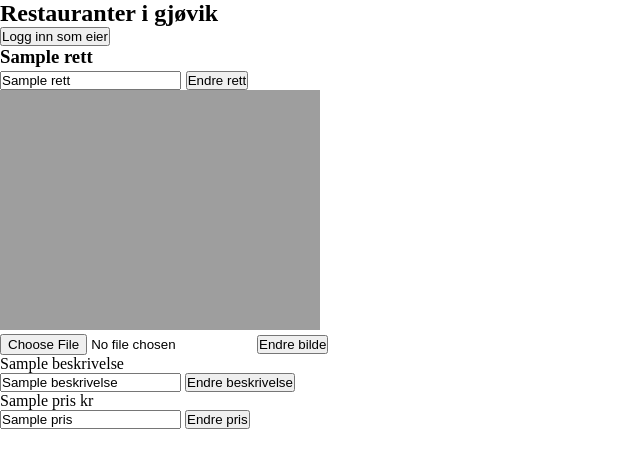
After one commit to Smasia/FPE, a Flask app: template frontend/templates/rediger.html in a window 1280 px wide. The commit adds this page. Shown: the top 468 px of the page, without its empty margins (0-640 px from the left). Run offline with Flask 3, Linux system fonts and the light colour scheme; the template is opened without the code that fills it: most values are stand-ins (such as "Sample title", 1, 10 or a date in 2020).

Commit message:
La til rediger ruter i begge flask applikasjonene som redigerer hver sin del av retten.

```diff
--- a/backend/app.py
+++ b/backend/app.py
@@ -37,13 +37,23 @@ def get_restaurant():
 
 # Rute for å hente menyer og retter fra serveren
 @app.route('/get_restaurant_meny', methods = ["GET"])
-def restaurant_meny():
+def get_restaurant_meny():
   rid = request.get_json()["rid"]
   cur.execute("SELECT * FROM meny_retter WHERE restaurant_id = ?", (rid,))
   content = cur.fetchall()
   result = []
   for data in content:
     result.append({"id": data[0], "rid": data[1], "rett": data[2], "bilde": data[3], "beskrivelse": data[4], "pris": data[5]})
+  return result
+
+# Rute for å hente en rett
+@app.route('/get_rett', methods = ["GET"])
+def get_rett():
+  rid = request.get_json()["rid"]
+  rett_id = request.get_json()["rett_id"]
+  cur.execute("SELECT * FROM meny_retter WHERE restaurant_id = ? AND id = ?", (rid,rett_id))
+  content = cur.fetchone()
+  result = {"id": content[0], "rid": content[1], "rett": content[2], "bilde": content[3], "beskrivelse": content[4], "pris": content[5]}
   return result
 
 # rute som leter etter bruker i database og sender melder om den finnes eller ikke
@@ -64,7 +74,45 @@ def fjern_rett():
   rid = request.get_json()["rid"]
   cur.execute("DELETE FROM meny_retter WHERE restaurant_id = ? AND id = ?", (rid, rett_id))
   con.commit()
-  return 200
+  return "succes", 200
+
+@app.route('/rediger_tekst', methods=["PUT"])
+def rediger_rett():
+  rett_id = request.get_json()["rett_id"]
+  rid = request.get_json()["rid"]
+  content = request.get_json()["content"]
+  cur.execute("UPDATE meny_retter SET rett = ? WHERE restaurant_id = ? AND id = ?", (content,rid, rett_id))
+  con.commit()
+  print(content["rett_tekst"])
+  return "success", 200
+
+@app.route('/rediger_bilde', methods=["PUT"])
+def rediger_bilde():
+  rett_id = request.get_json()["rett_id"]
+  rid = request.get_json()["rid"]
+  content = request.get_json()["content"]
+  cur.execute("UPDATE meny_retter SET bilde = ? WHERE restaurant_id = ? AND id = ?", (content,rid, rett_id))
+  con.commit()
+  return "success", 200
+
+@app.route('/rediger_beskrivelse', methods=["PUT"])
+def rediger_beskrivelse():
+  rett_id = request.get_json()["rett_id"]
+  rid = request.get_json()["rid"]
+  content = request.get_json()["content"]
+  cur.execute("UPDATE meny_retter SET beskrivelse = ? WHERE restaurant_id = ? AND id = ?", (content,rid, rett_id))
+  con.commit()
+
+@app.route('/rediger_pris', methods=["PUT"])
+def rediger_pris():
+  rett_id = request.get_json()["rett_id"]
+  rid = request.get_json()["rid"]
+  content = request.get_json()["content"]
+  cur.execute("UPDATE meny_retter SET pris = ? WHERE restaurant_id = ? AND id = ?", (content,rid, rett_id))
+  con.commit()
+
+
+  return "success", 200
 
 # Starter applikasjonen på port 5010
 if __name__ == "__main__":
--- a/frontend/templates/base.html
+++ b/frontend/templates/base.html
@@ -10,9 +10,11 @@
 
   <nav>
     <h1>Restauranter i gjøvik</h1>
+    {% if not rid %}
     <form action="{{ url_for('logg_inn') }}" method="get">
       <input type="submit" value="Logg inn som eier">
     </form>
+    {% endif %}
   </nav>
   {% block content %}
 
--- a/frontend/templates/eier_sin_side.html
+++ b/frontend/templates/eier_sin_side.html
@@ -20,7 +20,7 @@
       <p>{{rett.pris}} kr</p>
     </div>
     <div>
-      <form action="" method="post">
+      <form action="{{ url_for('rediger_rett', rett_id=rett.id, rid=restaurant.0, navn=navn) }}" method="get">
         <input type="submit" value="Endre rett">
       </form>
       <form action="{{ url_for('fjern_rett', rett_id=rett.id, rid=restaurant.0, navn=navn) }}" method="post">
--- /dev/null
+++ b/frontend/templates/rediger.html
@@ -0,0 +1,36 @@
+{% extends 'base.html' %}
+
+{% block content %}
+
+<ul>
+  <li>
+    <h3>
+      {{rett.rett}}
+      <form action="{{ url_for('rediger_rett_tekst', rett_id=rett_id, rid=rid, navn=navn) }}" method="post">
+        <input type="text" name="tekst" value="{{rett.rett}}">
+        <input type="submit" value="Endre rett">
+      </form>
+    </h3>
+    <img class="meny-bilde" src="http://127.0.0.1:5010/get_image/{{rett.bilde}}" alt="bilde av {{rett.rett}}">
+    <form action="{{ url_for('rediger_rett_bilde', rett_id=rett_id, rid=rid, navn=navn) }}" method="post" enctype="multipart/form-data">
+      <input type="file" name="the_image">
+      <input type="submit" value="Endre bilde">
+    </form>
+    <p>
+      {{rett.beskrivelse}}
+      <form action="{{ url_for('rediger_rett_beskrivelse', rett_id=rett_id, rid=rid, navn=navn) }}" method="post">
+        <input type="text" name="beskrivelse" value="{{rett.beskrivelse}}">
+        <input type="submit" value="Endre beskrivelse">
+      </form>
+    </p>
+    <p>
+      {{rett.pris}} kr
+      <form action="{{ url_for('rediger_rett_pris', rett_id=rett_id, rid=rid, navn=navn) }}" method="post">
+        <input type="text" name="pris" value="{{rett.pris}}">
+        <input type="submit" value="Endre pris">
+      </form>
+    </p>
+  </li>
+</ul>
+
+{% endblock %}
```
Also changed, not shown: frontend/app.py (+34 -2 lines).
